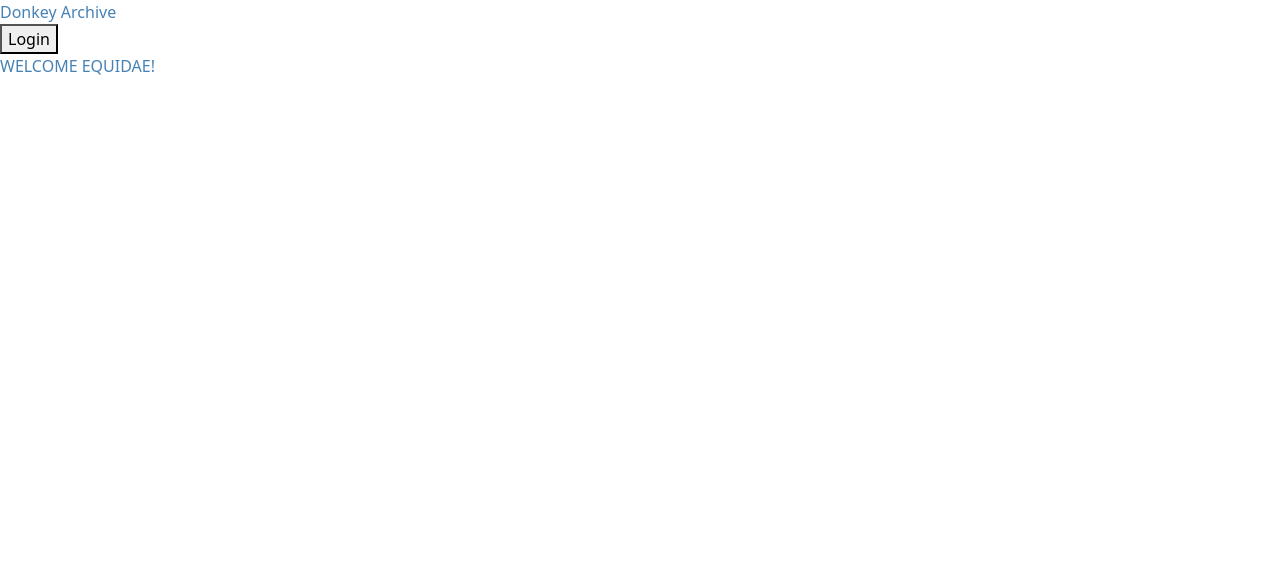
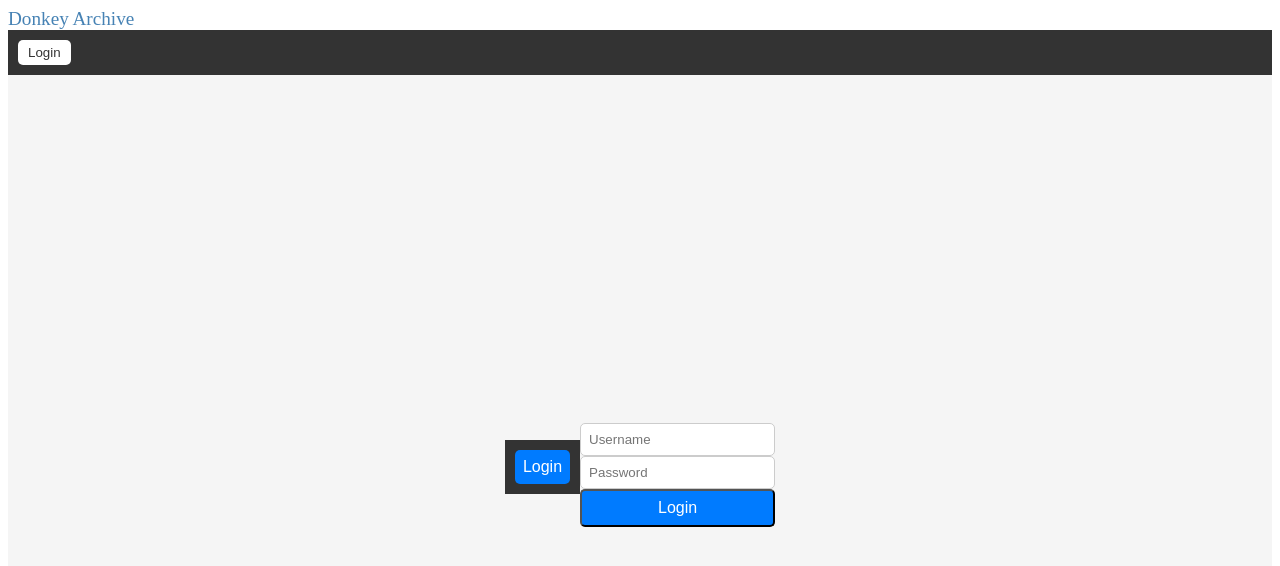
Before and after one commit to heldrethtw/CF-3.9-donkeyarchiveclient, a React (Vite) app: page /login in a window 1280 px wide. Shown: the top 566 px of the page. Built offline with nearby package versions, Linux system fonts and the light colour scheme.

Commit message:
got me a logout

```diff
--- a/package.json
+++ b/package.json
@@ -10,7 +10,10 @@
   "license": "ISC",
   "description": "",
   "dependencies": {
+    "axios": "^1.7.2",
     "bootstrap": "^5.3.3",
+    "cors": "^2.8.5",
+    "node-sass": "^9.0.0",
     "parcel": "^2.12.0",
     "react": "^18.3.1",
     "react-bootstrap": "^2.10.2",
@@ -19,6 +22,7 @@
   },
   "devDependencies": {
     "@parcel/transformer-sass": "^2.12.0",
+    "buffer": "^6.0.3",
     "process": "^0.11.10"
   }
 }
--- /dev/null
+++ b/src/components/LoginView/LoginView.jsx
@@ -0,0 +1,47 @@
+import React, { useState } from "react";
+import axios from "axios";
+import NavBar from "../NavBar/NavBar";
+import "./LoginView.scss";
+
+const LoginView = () => {
+  const [username, setUsername] = useState("");
+  const [password, setPassword] = useState("");
+  const [error, setError] = useState("");
+
+  const handleLogin = async () => {
+    e.preventDefault();
+    try {
+      const response = await axios.post(
+        "https://donkey-archive-af41e8314602.herokuapp.com/api/auth/login"
+      );
+      localStorage.setItem("token", response.data.token);
+      window.location.reload();
+    } catch (err) {
+      setError("Error logging in");
+    }
+  };
+
+  return (
+    <div className="login-view">
+      <NavBar />
+      <form className="login-form" onSubmit={handleLogin}>
+        <input
+          type="text"
+          placeholder="Username"
+          value={username}
+          onChange={(e) => setUsername(e.target.value)}
+        />
+        <input
+          type="password"
+          placeholder="Password"
+          value={password}
+          onChange={(e) => setPassword(e.target.value)}
+        />
+        <button type="submit">Login</button>
+        {error && <span className="error">{error}</span>}
+      </form>
+    </div>
+  );
+};
+
+export default LoginView;
--- /dev/null
+++ b/src/components/LoginView/LoginView.scss
@@ -0,0 +1,50 @@
+.login-view {
+  display: flex;
+  justify-content: center;
+  align-items: center;
+  height: 100vh;
+  background-color: #f5f5f5;
+
+  h2{
+    margin-bottom: 1rem;
+    text-align: center;
+  }
+
+  form{
+    display:flex;
+    flex-direction: column;
+  }
+
+  div{
+    margin-bottom: 1rem;
+  }
+
+  label{
+    margin-bottom: 0.5rem;
+    font-weight: bold;
+  }
+
+  input{
+    padding: 0.5rem;
+    border: 1px solid #ccc;
+    border-radius: 5px;
+  }
+
+  .error{
+    color: red;
+    margin-bottom: 1rem;
+  }
+
+  button{
+    background-color: #007bff;
+    color: #fff;
+    padding: 0.5rem;
+    font-size: 1rem;
+    cursor: pointer;
+    border-radius: 5px;
+
+    &:hover{
+      background-color: #0056b3;
+  }
+  }
+}
--- /dev/null
+++ b/src/components/MainView/MainView.jsx
@@ -0,0 +1,19 @@
+import React from "react";
+import Navbar from "../NavBar/NavBar";
+import { BrowserRouter as Router, Route, Routes } from "react-router-dom";
+import LoginView from "../LoginView/LoginView";
+
+const MainView = () => (
+  console.log("MainView"),
+  (
+    <Router>
+      <Navbar />
+      <Routes>
+        <Route path="/login" element={<LoginView />} />
+        <Route path="/logout" element={<LoginView />} />
+      </Routes>
+    </Router>
+  )
+);
+
+export default MainView;
--- a/src/components/MainView/main-view.jsx
+++ b/src/components/MainView/main-view.jsx
@@ -1,12 +1,12 @@
 import React from "react";
-import Navbar from "../NavBar/NavBar";
+import { NavBar } from "../NavBar/NavBar";
 
 export const MainView = () => {
   console.log("MainView");
   return (
     <div className="Main-View">
-      <Navbar />
-      <p>WELCOME EQUIDAE!</p>
+      <NavBar />
+      <h1>Main View</h1>
     </div>
   );
 };
--- a/src/components/NavBar/NavBar.jsx
+++ b/src/components/NavBar/NavBar.jsx
@@ -1,33 +1,49 @@
-import React, { Component } from "react";
+import React, { useState, useEffect } from "react";
+import axios from "axios";
+import "./NavBar.scss";
 
-class NavBar extends Component {
-  constructor(props) {
-    super(props);
-    this.state = {
-      loggedIn: false,
-    };
+const NavBar = () => {
+  const [loggedIn, setLoggedIn] = useState(false);
+
+  useEffect(() => {
+    setLoggedIn(!!localStorage.getItem("token"));
+  }, []);
+
+  const handleLogout = async () => {
+    try {
+      await axios.post(
+        "https://donkey-archive-af41e8314602.herokuapp.com/api/auth/logout",
+        {},
+        {
+          headers: {
+            Authorization: `Bearer ${localStorage.getItem("token")}`,
+          },
         }
-
-  handleLogin = () => {
-    this.setState({ loggedIn: true });
+      );
+      localStorage.removeItem("token");
+      setLoggedIn(false);
+      window.location.reload();
+    } catch (err) {
+      console.error("Error logging out", err);
+    }
   };
 
-  handleLogout = () => {
-    this.setState({ loggedIn: false });
-  };
-
-  render() {
-    const { loggedIn } = this.state;
   return (
-      <div>
+    <div className="navbar">
       {loggedIn ? (
-          <button onClick={this.handleLogout}>Logout</button>
+        <button className="logout" onClick={handleLogout}>
+          Logout
+        </button>
       ) : (
-          <button onClick={this.handleLogin}>Login</button>
+        <button
+          className="login"
+          onClick={() => (window.location.href = "/login")}
+        >
+          Login
+        </button>
       )}
     </div>
   );
-  }
-}
+};
 
 export default NavBar;
--- /dev/null
+++ b/src/components/NavBar/NavBar.scss
@@ -0,0 +1,27 @@
+.navbar{
+    background-color: #333;
+    color: #fff;
+    padding: 10px;
+    display: flex;
+    justify-content: space-between;
+    align-items: center;
+
+
+
+
+
+}
+.login,
+.logout{
+    background-color: #fff;
+    color: #333;
+    padding: 5px 10px;
+    border: none;
+    border-radius: 5px;
+    cursor: pointer;
+
+
+    &:hover{
+        background-color: #eee;
+    }
+}
--- a/src/index.jsx
+++ b/src/index.jsx
@@ -1,13 +1,12 @@
 import React from "react";
 import { createRoot } from "react-dom/client";
 import "./index.scss";
-import "bootstrap/dist/css/bootstrap.min.css";
-import { MainView } from "./components/MainView/main-view";
+import MainView from "./components/MainView/MainView";
 
 const DonkeyArchive = () => {
   return (
     <div className="Donkey-Archive">
-      <span>Donkey Archive</span>
+      <span className="title">Donkey Archive</span>
       <MainView />
     </div>
   );
--- a/src/index.scss
+++ b/src/index.scss
@@ -4,6 +4,7 @@ $color: steelblue;
   color: $color;
 }
 
-.button {
-  background-color: $color;
+.title{
+    text-align: center;
+    font-size: larger;
 }
```
Also changed, not shown: 11 other files (tests, documents, lock files or other folders). Lines whose indentation alone changed are shown as unchanged.
